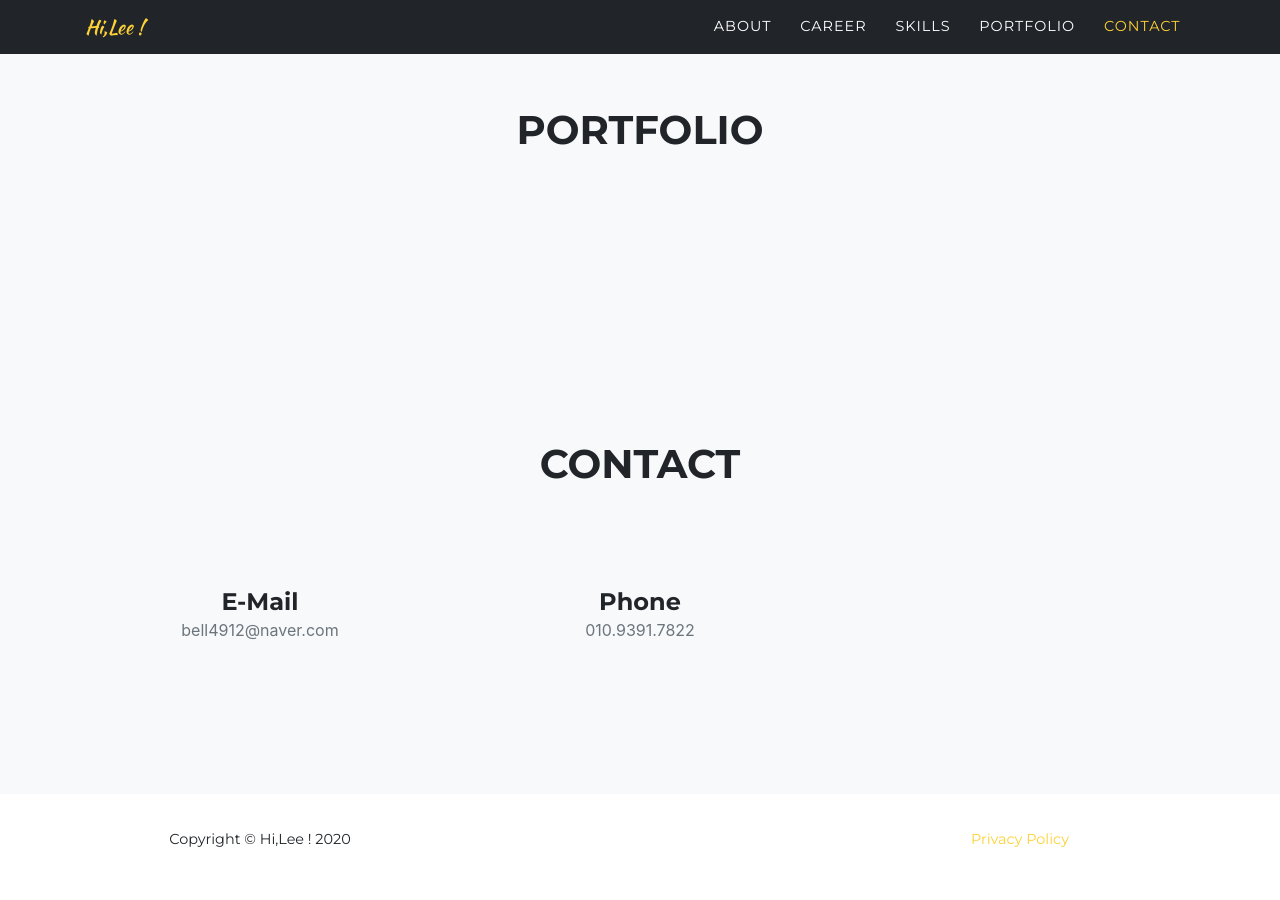
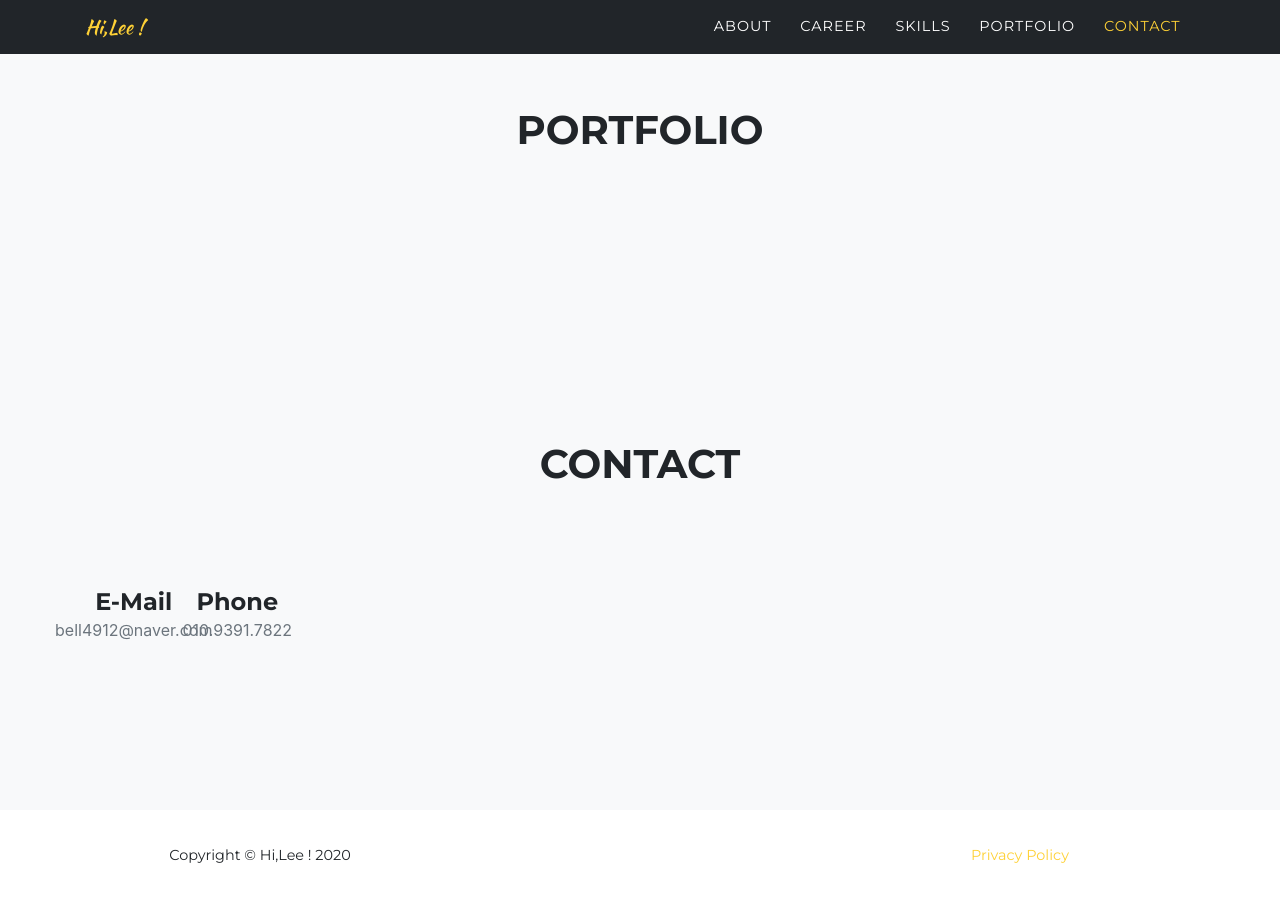
Before and after one commit to lhi0822/lhi0822.github.io, a Jekyll site: the page built from index.md, in a window 1280 px wide and 900 px high, scrolled down 2949 px. Built offline with Jekyll 4.4.1, drawn with Linux system fonts in a browser that asks for light colours; some web fonts are replaced.

Commit message:
Theme changed

```diff
--- a/_includes/team.html
+++ b/_includes/team.html
@@ -9,7 +9,8 @@
   </div>
   <div class="row">
   {% for person in site.data.sitetext.team.people %}
-	<div class="col-sm-4">
+<!--	<div class="col-sm-4">-->
+<div class="row">
 	  <div class="team-member">
 		<h4>{{ person.name }}</h4>
 		<p class="text-muted">{{ person.role }}</p>
```
Also changed, not shown: _portfolio/project1.md (renamed from _portfolio/sns.md), _portfolio/project2.md (renamed from _portfolio/mfinity.md), _portfolio/project3.md (renamed from _portfolio/korchampass.md).
